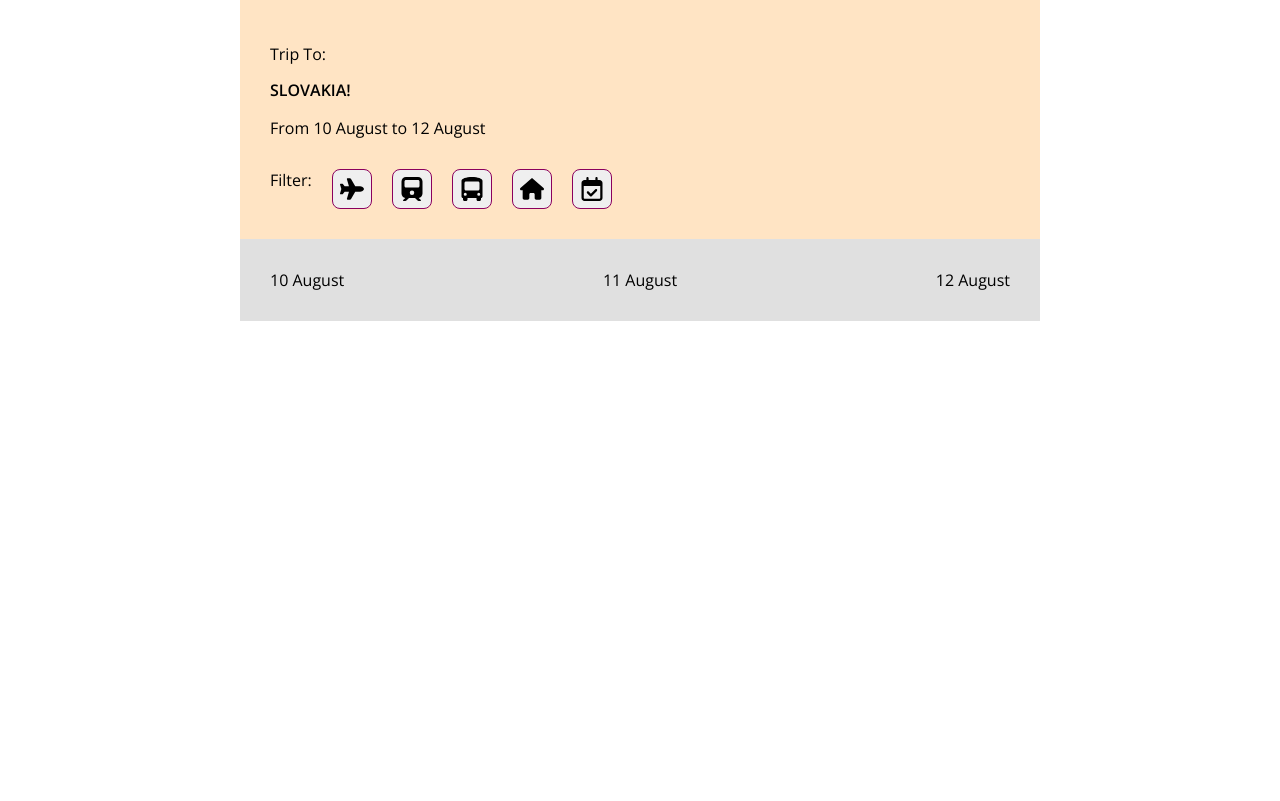
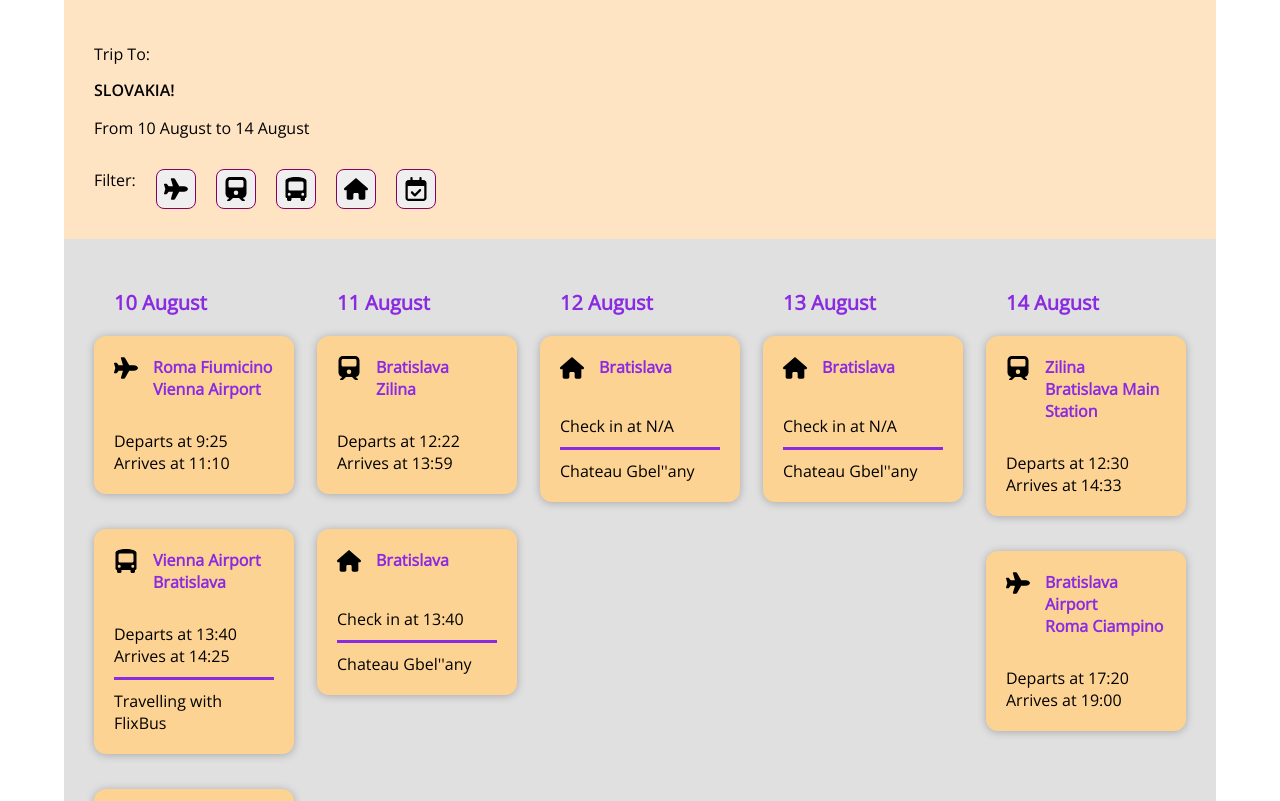
Before and after one commit to MartSe1991/TripPlanner, a React (Vite) app: page / in a window 1280 px wide. Shown: the top 801 px of the page. Built offline with nearby package versions, Linux system fonts and the light colour scheme.

Commit message:
cards decoration

```diff
--- a/src/App.module.css
+++ b/src/App.module.css
@@ -1,5 +1,5 @@
 .main {
   margin: auto;
-  max-width: 800px;
+  width: 90vw;
   background-color: rgb(224, 224, 224);
 }
--- a/src/assets/travel_data.json
+++ b/src/assets/travel_data.json
@@ -7,7 +7,7 @@
       "date": "2023-08-10",
       "where": "Roma Fiumicino",
       "destination": "Vienna Airport",
-      "start_time": "9:30",
+      "start_time": "9:25",
       "end_time": "11:10",
       "notes": ""
     },
@@ -15,7 +15,7 @@
       "id": 2,
       "category": "trip",
       "type": "Coach",
-      "date": "2023-08-11",
+      "date": "2023-08-10",
       "where": "Vienna Airport",
       "destination": "Bratislava",
       "start_time": "13:40",
@@ -26,7 +26,7 @@
       "id": 3,
       "category": "stay",
       "type": "Apartment",
-      "date": "2023-08-12",
+      "date": "2023-08-10",
       "where": "Bratislava",
       "start_time": "13:40",
       "notes": "VIP Apartments - Michalská 19, Bratislava, 811 01"
@@ -34,11 +34,63 @@
     {
       "id": 4,
       "category": "trip",
+      "type": "Train",
+      "date": "2023-08-11",
+      "where": "Bratislava",
+      "destination": "Zilina",
+      "start_time": "12:22",
+      "end_time": "13:59",
+      "notes": ""
+    },
+
+    {
+      "id": 5,
+      "category": "stay",
+      "type": "Apartment",
+      "date": "2023-08-11",
+      "where": "Bratislava",
+      "start_time": "13:40",
+      "notes": "Chateau Gbel''any "
+    },
+    {
+      "id": 6,
+      "category": "stay",
       "type": "Apartment",
       "date": "2023-08-12",
       "where": "Bratislava",
-      "start_time": "13:40",
-      "notes": "VIP Apartments - Michalská 19, Bratislava, 811 01"
+      "start_time": "N/A",
+      "notes": "Chateau Gbel''any "
+    },
+    {
+      "id": 7,
+      "category": "stay",
+      "type": "Apartment",
+      "date": "2023-08-13",
+      "where": "Bratislava",
+      "start_time": "N/A",
+      "notes": "Chateau Gbel''any "
+    },
+    {
+      "id": 8,
+      "category": "trip",
+      "type": "Train",
+      "date": "2023-08-14",
+      "where": "Zilina",
+      "destination": "Bratislava Main Station",
+      "start_time": "12:30",
+      "end_time": "14:33",
+      "notes": ""
+    },
+    {
+      "id": 9,
+      "category": "trip",
+      "type": "Flight",
+      "date": "2023-08-14",
+      "where": "Bratislava Airport",
+      "destination": "Roma Ciampino",
+      "start_time": "17:20",
+      "end_time": "19:00",
+      "notes": ""
     }
   ]
 }
--- /dev/null
+++ b/src/components/Card.jsx
@@ -0,0 +1,77 @@
+import React from "react";
+import classes from "./Card.module.css";
+import dateToString from "../utils/dateToString";
+import Flight from "./icons/Flight";
+import Coach from "./icons/Coach";
+import Stay from "./icons/Stay";
+import Train from "./icons/Train";
+import Event from "./icons/Event";
+import Container from "./Container";
+
+const Card = (props) => {
+  let Icon = null; //
+
+  switch (props.type) {
+    case "Flight": // se props.type === "Flight" allora esegui sotto
+      Icon = Flight;
+      break;
+    case "Coach":
+      Icon = Coach;
+      break;
+    case "Apartment":
+      Icon = Stay;
+      break;
+    case "Train":
+      Icon = Train;
+      break;
+    case "Event":
+      Icon = Event;
+      break;
+    default:
+      Icon = null;
+  }
+
+  return (
+    <Container>
+      <div className={classes.title}>
+        <icon>
+          <Icon />
+        </icon>
+        <div>
+          <div>{props.where}</div>
+          <div>{props.destination}</div>
+        </div>
+      </div>
+      <div>
+        <div>
+          {props.category === "trip"
+            ? `Departs at ${props.start_time}`
+            : `Check in at ${props.start_time}`}
+        </div>
+        <div>
+          {props.category === "trip" && (
+            <div>{`Arrives at ${props.end_time}`}</div>
+          )}
+        </div>
+        {props.notes && props.notes !== "" && (
+          <div className={classes.top_border}>{props.notes}</div>
+        )}
+      </div>
+
+      {/* {props.category === "stay" && (
+            <>
+              <div className={classes.title}>
+                <icon>{props.type === "Apartment" && <Stay />}</icon>
+                <div>
+                  <div>{props.where}</div>
+                  <div>{`Check in: ${props.start_time}`}</div>
+                </div>
+              </div>
+              <div>{props.notes}</div>
+            </>
+          )} */}
+    </Container>
+  );
+};
+
+export default Card;
--- /dev/null
+++ b/src/components/Card.module.css
@@ -0,0 +1,29 @@
+/* .card {
+  border-radius: 12px;
+  box-shadow: 0 1px 8px rgba(0, 0, 0, 0.25);
+  width: 200px;
+  height: auto;
+  margin: 5px;
+}
+
+.text_content {
+  padding: 20px;
+} */
+
+/* spostati in container.module.css!! */
+
+.title {
+  display: flex;
+  justify-content: flex-start;
+  gap: 15px;
+  margin-bottom: 30px;
+  font-weight: bold;
+  color: blueviolet;
+}
+
+.top_border {
+  border-top-style: solid;
+  border-color: blueviolet;
+  margin-top: 10px;
+  padding-top: 10px;
+}
--- /dev/null
+++ b/src/components/Container.jsx
@@ -0,0 +1,8 @@
+import React from "react";
+import classes from "./Container.module.css";
+
+const Container = (props) => {
+  return <div className={classes.container}>{props.children}</div>;
+};
+
+export default Container;
--- /dev/null
+++ b/src/components/Container.module.css
@@ -0,0 +1,9 @@
+.container {
+  border-radius: 12px;
+  box-shadow: 0 1px 8px rgba(0, 0, 0, 0.25);
+  width: 200px;
+  height: auto;
+  margin-bottom: 35px;
+  padding: 20px;
+  background-color: rgb(253, 211, 147);
+}
--- a/src/containers/Body.jsx
+++ b/src/containers/Body.jsx
@@ -1,6 +1,7 @@
 import React from "react";
 import classes from "./Body.module.css";
 import dateToString from "../utils/dateToString";
+import Card from "../components/Card";
 
 const Body = ({ data }) => {
   // data ha inizialmente questo formato:
@@ -80,7 +81,22 @@ const Body = ({ data }) => {
         return (
           // la key va messa all'elem piu esterno
           <section key={`group-${key}`}>
-            <div>{dateToString(elemDate)}</div>
+            <div className={classes.single_date}>{dateToString(elemDate)}</div>
+            {eventData.map((elem) => {
+              return (
+                <Card
+                  key={elem.id}
+                  category={elem.category}
+                  type={elem.type}
+                  where={elem.where}
+                  date={elem.date}
+                  start_time={elem.start_time}
+                  end_time={elem.end_time}
+                  notes={elem.notes}
+                  destination={elem.destination}
+                />
+              );
+            })}
           </section>
         );
       })}
--- a/src/containers/Body.module.css
+++ b/src/containers/Body.module.css
@@ -3,3 +3,10 @@
   padding: 0px 30px 30px;
   justify-content: space-between;
 }
+
+.single_date {
+  font-weight: bold;
+  padding: 20px;
+  color: blueviolet;
+  font-size: 20px;
+}
--- a/src/containers/Header.jsx
+++ b/src/containers/Header.jsx
@@ -6,7 +6,7 @@ import classes from "./Header.module.css";
 const Header = ({ data, activeFilter, setActiveFilter }) => {
   // data={data}   activeFilter={activeFilter}   setActiveFilter={setActiveFilter}
   const outboundDate = new Date(data[0].date);
-  const returnDate = new Date(data[2].date);
+  const returnDate = new Date(data[data.length - 1].date);
 
   return (
     <header className={classes.header}>
```
